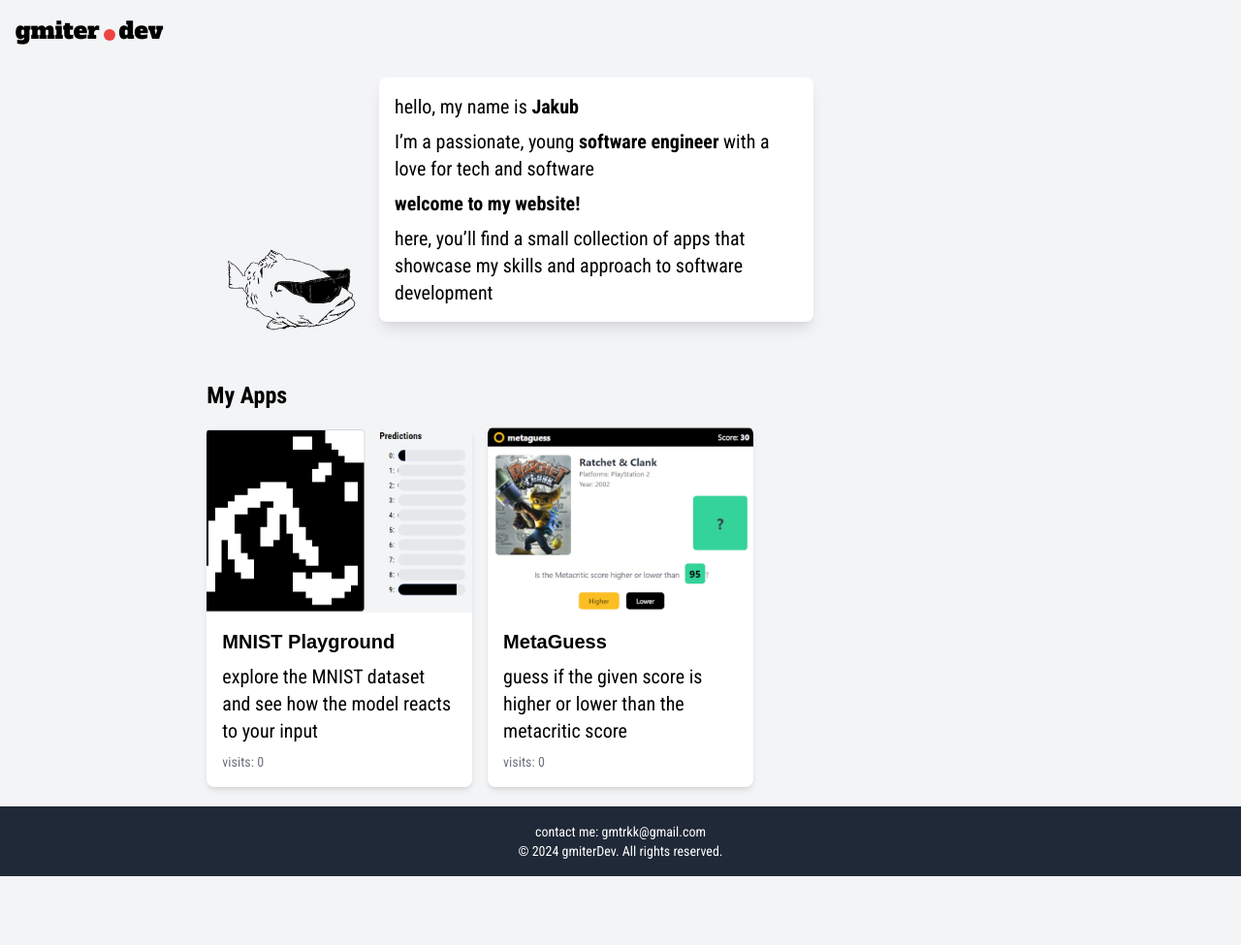
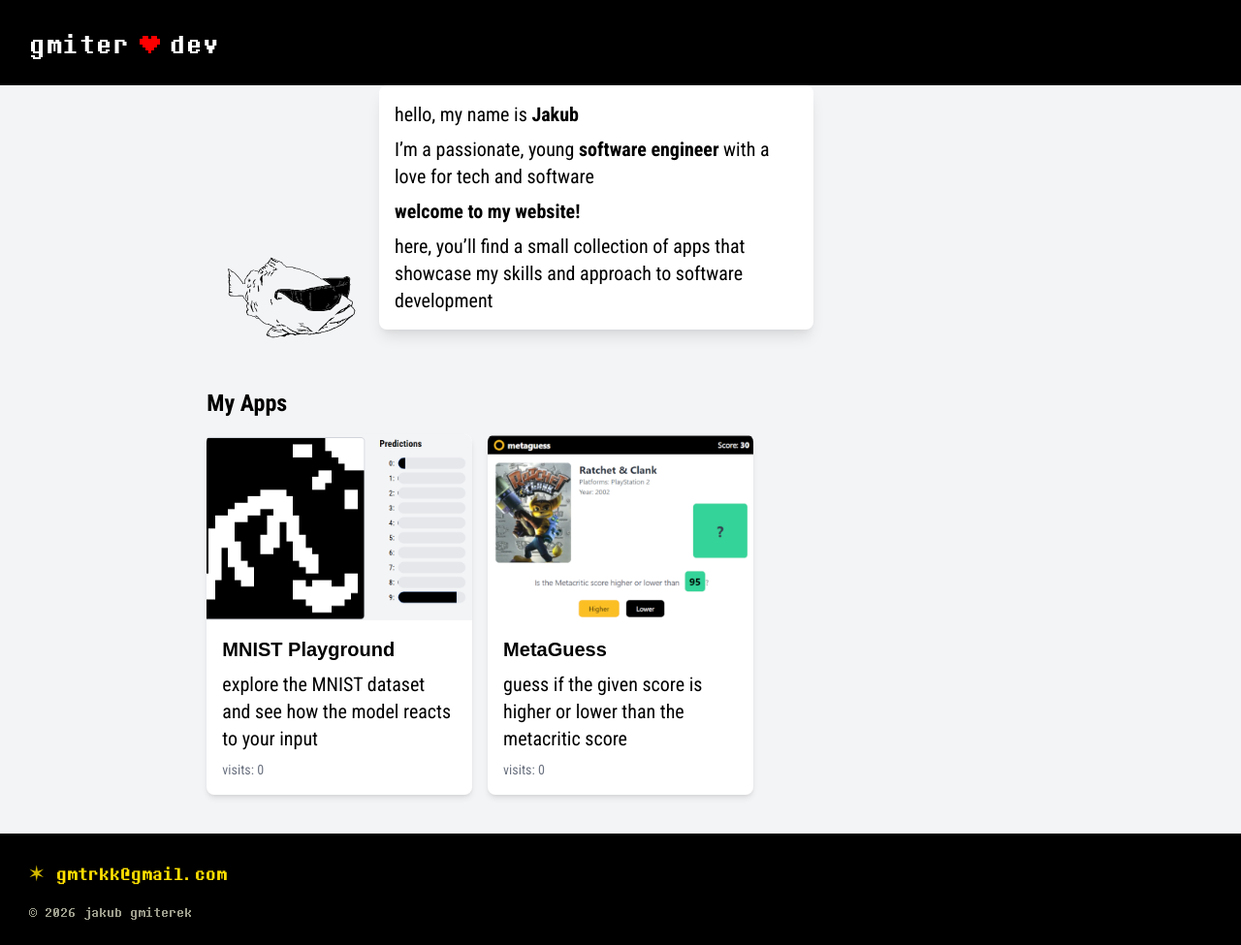
Before and after one commit to gmtrk/gmiterdev_public, a Django app: page / in a window 1280 px wide. Shown: the whole page at 97% size. Before the commit the page ends 904 px from the top, so only its background shows below. Run offline with Django 5.2, Linux system fonts and the light colour scheme; data comes from the database, SQL or seed files in the repository; some web fonts are replaced.

Commit message:
feat(home): Undertale pixel-logo header + save-point footer in master.html

```diff
--- a/mnist/templates/master.html
+++ b/mnist/templates/master.html
@@ -23,20 +23,13 @@
     </style>
     {% block extra_head %}{% endblock %}
 </head>
-<body class="bg-gray-100 font-roboto-condensed h-screen flex flex-col">
+<body class="{% block body_class %}bg-gray-100{% endblock %} font-roboto-condensed h-screen flex flex-col">
 
     {% block header %}
-    <!-- Header with clickable logo -->
-    <header class="py-4">
-        <div class="container mx-auto flex justify-between items-center">
-            <a href="{% url 'main' %}">
-              <h1 class="font-alfa-slab-one-regular text-2xl font-bold mb-4 px-4 flex items-center group">
-                <span class="transition-colors duration-300 ease-in-out group-hover:text-red-500">gmiter</span>
-                <span class="mx-1 mt-2 w-3 h-3 rounded-full bg-red-500 transition-colors duration-300 ease-in-out group-hover:bg-black group-hover:animate-bounce"></span>
-                <span class="transition-colors duration-300 ease-in-out group-hover:text-red-500">dev</span>
-              </h1>
-            </a>
-        </div>
+    <header class="ud-header">
+        <a href="{% url 'main' %}" class="ud-logo">
+            <span>gmiter</span><span class="ud-sw"><span class="ud-soul"></span></span><span>dev</span>
+        </a>
     </header>
     {% endblock %}
 
@@ -48,17 +41,9 @@
     </main>
 
     {% block footer %}
-    <!-- Footer -->
-    <footer class="bg-gray-800 text-white py-4 mt-5">
-
-        <div class="container mx-auto text-center text-sm">
-            <a>
-                <h1>
-                    contact me: gmtrkk@gmail.com
-                </h1>
-            </a>
-            <p>&copy; 2024 gmiterDev. All rights reserved.</p>
-        </div>
+    <footer class="ud-footer">
+        <div class="ud-save"><span class="ud-star">✶</span> <a href="mailto:gmtrkk@gmail.com">gmtrkk@gmail.com</a></div>
+        <div class="ud-copy">© 2026 jakub gmiterek</div>
     </footer>
     {% endblock %}
 
```
Also changed, not shown: mnist/tests.py (+13 -0 lines).
